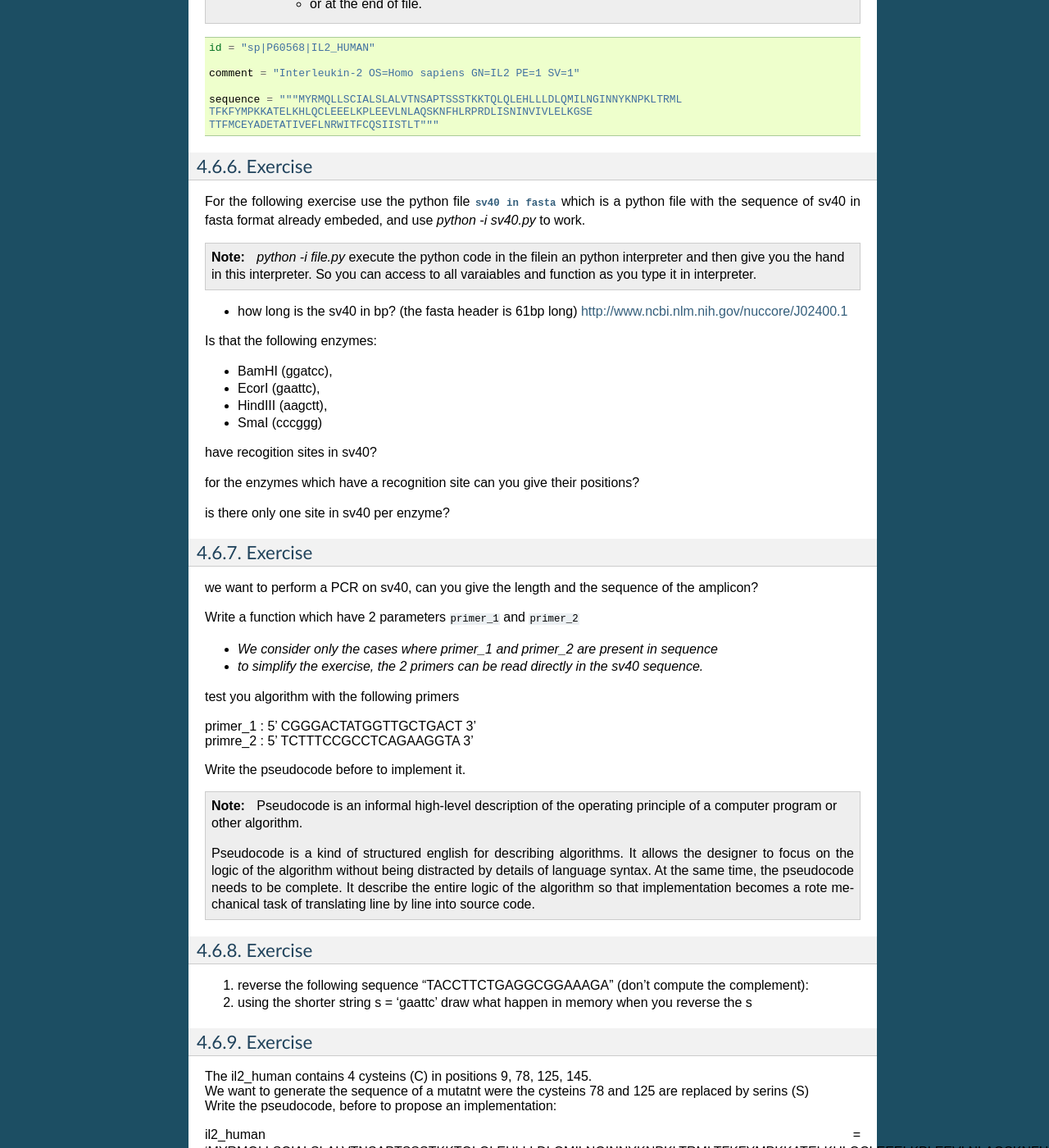
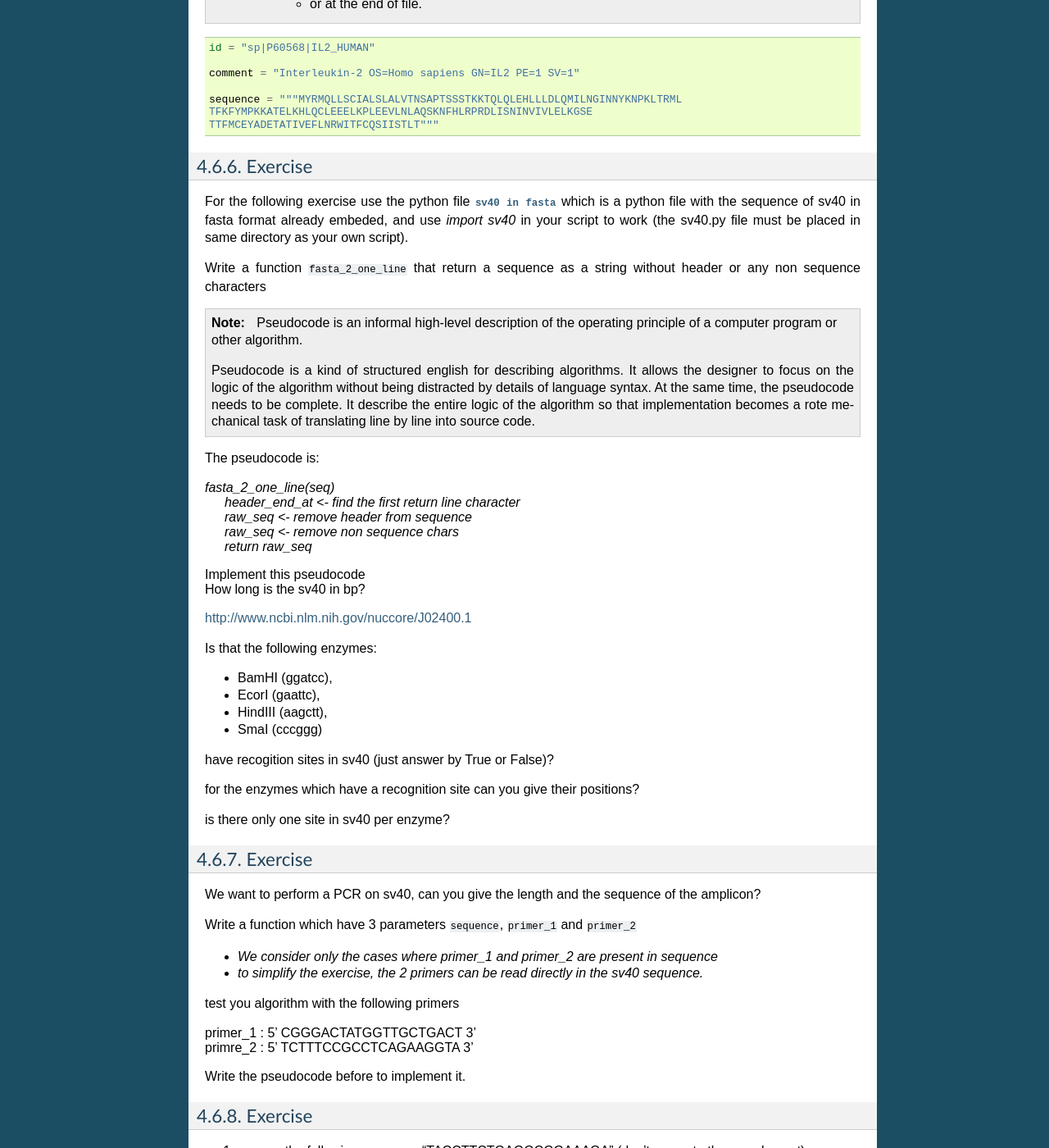
Before and after one commit to C3BI-pasteur-fr/python-course-1, a Sphinx documentation site: the page built from source/Data_Types.rst, in a window 1280 px wide and 1400 px high, scrolled down 16569 px. Shown: the whole window at 82% size. Built offline with Sphinx 7.4.7, drawn with Linux system fonts in a browser that asks for light colours.

Commit message:
adpat some exercise to be coherent
as we introduce functions earlier in course
the exercises change a lit bit
adapt some exercise to use function develop in previous exrecises

```diff
--- a/source/Data_Types.rst
+++ b/source/Data_Types.rst
@@ -982,16 +982,36 @@ Exercise
 --------
 
 For the following exercise use the python file :download:`sv40 in fasta <_static/code/sv40.py>` which is a python file with the sequence of sv40 in fasta format
-already embeded, and use *python -i sv40.py* to work.
+already embeded, and use *import sv40* in your script to work
+(the sv40.py file must be placed in same directory as your own script).
+
+
+Write a function ``fasta_2_one_line`` that return a sequence as a string
+without header or any non sequence characters
 
 .. note::
 
-   *python -i file.py* execute the python code in the filein an python interpreter and then give you the hand in this interpreter.
-   So you can access to all varaiables and function as you type it in interpreter.
+   Pseudocode is an informal high-level description of the operating principle of a computer program or other algorithm.
 
-* how long is the sv40 in bp?
-  (the fasta header is 61bp long)
-  http://www.ncbi.nlm.nih.gov/nuccore/J02400.1
+   Pseudocode is a kind of structured english for describing algorithms.
+   It allows the designer to focus on the logic of the algorithm without being distracted by details of language syntax.
+   At the same time, the pseudocode needs to be complete.
+   It describe the entire logic of the algorithm so that implementation becomes a rote mechanical task of translating line by line into source code.
+
+
+The pseudocode is:
+
+|   *fasta_2_one_line(seq)*
+|      *header_end_at <- find the first return line character*
+|      *raw_seq <- remove header from sequence*
+|      *raw_seq <- remove non sequence chars*
+|      *return raw_seq*
+
+
+| Implement this pseudocode
+| How long is the sv40 in bp?
+
+http://www.ncbi.nlm.nih.gov/nuccore/J02400.1
 
 
 Is that the following enzymes:
@@ -1001,7 +1021,7 @@ Is that the following enzymes:
 * HindIII (aagctt),
 * SmaI (cccggg)
 
-have recogition sites in sv40?
+have recogition sites in sv40 (just answer by True or False)?
 
 for the enzymes which have a recognition site can you give their positions?
 
@@ -1011,9 +1031,9 @@ is there only one site in sv40 per enzyme?
 Exercise
 --------
 
-we want to perform a PCR on sv40, can you give the length and the sequence of the amplicon?
+We want to perform a PCR on sv40, can you give the length and the sequence of the amplicon?
 
-Write a function which have 2 parameters ``primer_1`` and ``primer_2``
+Write a function which have 3 parameters ``sequence``, ``primer_1`` and ``primer_2``
 
 * *We consider only the cases where primer_1 and primer_2 are present in sequence*
 * *to simplify the exercise, the 2 primers can be read directly in the sv40 sequence.*
@@ -1025,14 +1045,6 @@ test you algorithm with the following primers
 
 Write the pseudocode before to implement it.
 
-.. note::
-
-   Pseudocode is an informal high-level description of the operating principle of a computer program or other algorithm.
-
-   Pseudocode is a kind of structured english for describing algorithms.
-   It allows the designer to focus on the logic of the algorithm without being distracted by details of language syntax.
-   At the same time, the pseudocode needs to be complete.
-   It describe the entire logic of the algorithm so that implementation becomes a rote mechanical task of translating line by line into source code.
 
 
 Exercise
```
